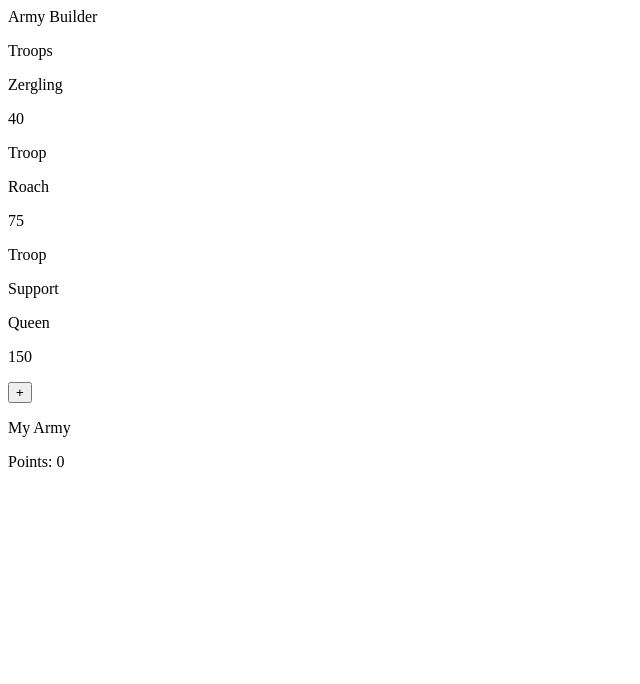
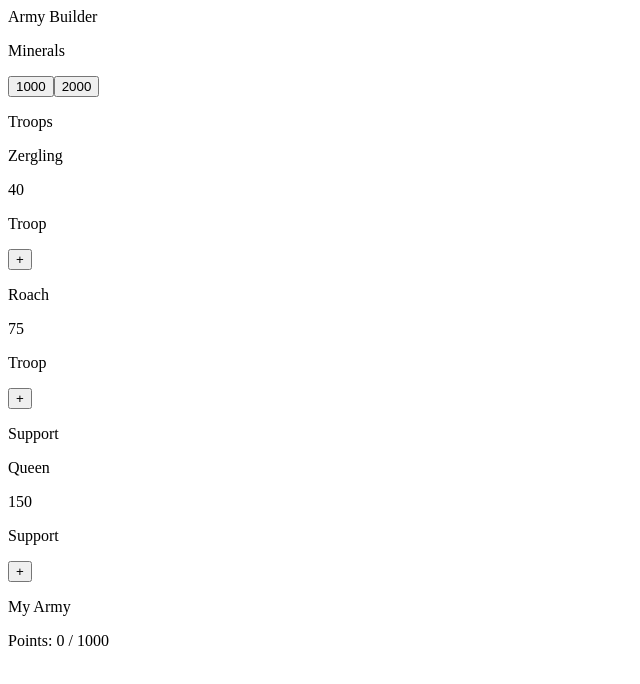
Before and after one commit to 0R91/army-builder, a React (Vite) app: page / in a window 1280 px wide. Shown: the top 684 px of the page, without its empty margins (0-640 px from the left). Built offline with nearby package versions, Linux system fonts and the light colour scheme.

Commit message:
Add unit cards and point limit UI

```diff
--- /dev/null
+++ b/src/App.module.css
@@ -0,0 +1,3 @@
+.pointsOverLimit {
+  color: red;
+}
--- a/src/App.tsx
+++ b/src/App.tsx
@@ -1,4 +1,7 @@
 import { useState } from 'react';
+import type { Unit } from './types/Unit.ts';
+
+import styles from './App.module.css';
 
 import UnitCard from './components/UnitCard';
 
@@ -10,10 +13,10 @@ function App() {
   ];
 
   const troops = units.filter((unit) => unit.category === 'Troop');
-
   const supports = units.filter((unit) => unit.category === 'Support');
-
   const [army, setArmy] = useState<Unit[]>([]);
+  const [maxPoints, setMaxPoints] = useState(1000);
+  const pointLimits = [1000, 2000];
 
   function handleClick(unit: Unit) {
     setArmy([...army, unit]);
@@ -32,20 +35,24 @@ function App() {
   return (
     <>
       <div>Army Builder</div>
+      <p>Minerals</p>
+      {
+        <div>
+          {pointLimits.map((limit) => (
+            <button key={limit}>{limit}</button>
+          ))}
+        </div>
+      }
       <div>
         <p>Troops</p>
 
         {troops.map((trooper) => (
-          <UnitCard key={trooper.id} unit={trooper} />
+          <UnitCard key={trooper.id} unit={trooper} onAdd={handleClick} />
         ))}
 
         <p>Support</p>
         {supports.map((support) => (
-          <div key={support.id}>
-            <p>{support.name}</p>
-            <p>{support.points}</p>
-            <button onClick={() => handleClick(support)}>+</button>
-          </div>
+          <UnitCard key={support.id} unit={support} onAdd={handleClick} />
         ))}
       </div>
       <div>
@@ -56,7 +63,9 @@ function App() {
             <button onClick={() => handleRemove(index)}>-</button>
           </div>
         ))}
-        <p>Points: {totalPoints}</p>
+        <p className={totalPoints > maxPoints ? styles.pointsOverLimit : undefined}>
+          Points: {totalPoints} / {maxPoints}
+        </p>
       </div>
     </>
   );
--- a/src/components/UnitCard.tsx
+++ b/src/components/UnitCard.tsx
@@ -1,20 +1,17 @@
-type Unit = {
-  id: number;
-  name: string;
-  points: number;
-  category: string;
-};
+import type { Unit } from '../types/Unit.ts';
 
 type UnitCardProps = {
   unit: Unit;
+  onAdd: (unit: Unit) => void;
 };
 
-function UnitCard({ unit }: UnitCardProps) {
+function UnitCard({ unit, onAdd }: UnitCardProps) {
   return (
     <div>
       <p>{unit.name}</p>
       <p>{unit.points}</p>
       <p>{unit.category}</p>
+      <button onClick={() => onAdd(unit)}>+</button>
     </div>
   );
 }
--- /dev/null
+++ b/src/types/Unit.ts
@@ -0,0 +1,6 @@
+export type Unit = {
+  id: number;
+  name: string;
+  points: number;
+  category: string;
+};
```
Also changed, not shown: tsconfig.json (+18 -37 lines), src/App.css (deleted).
